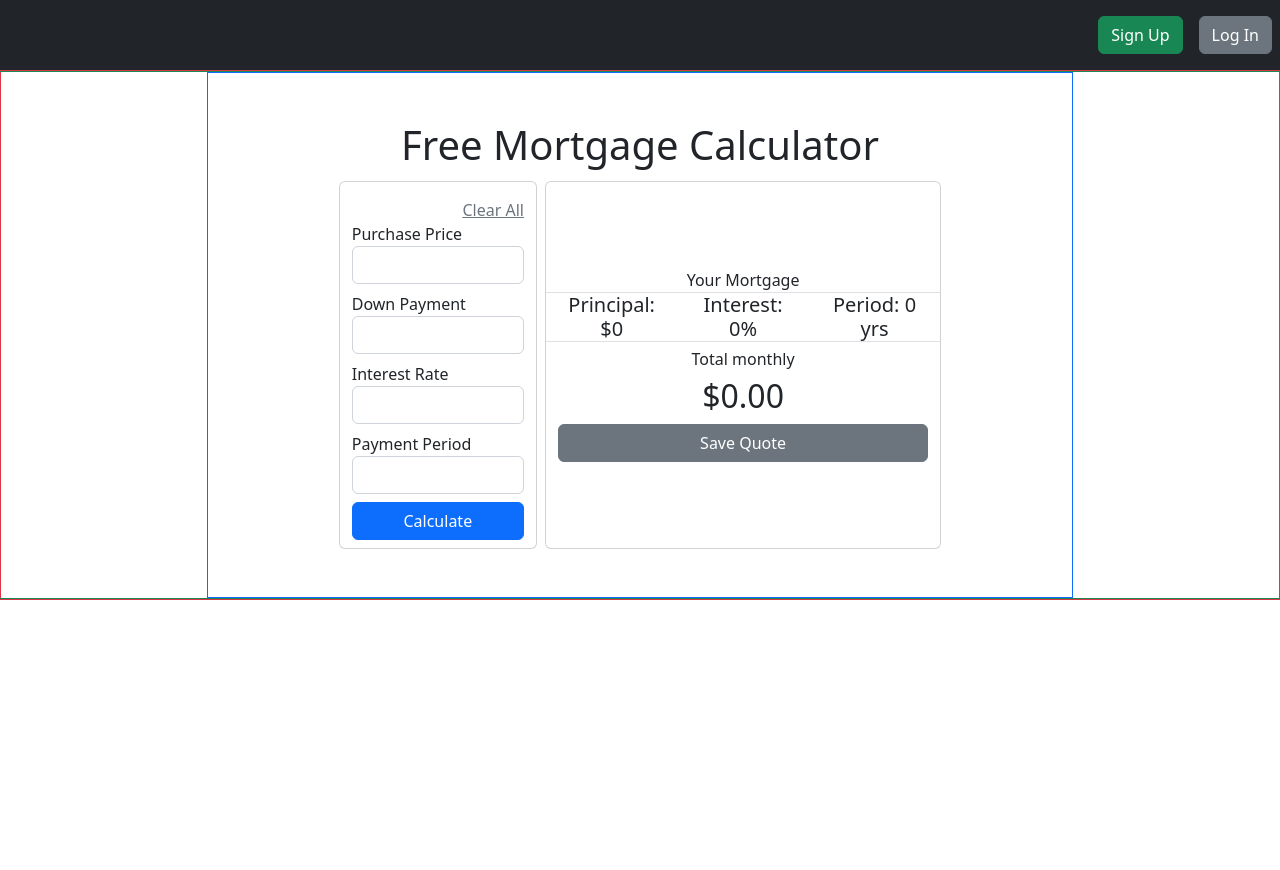
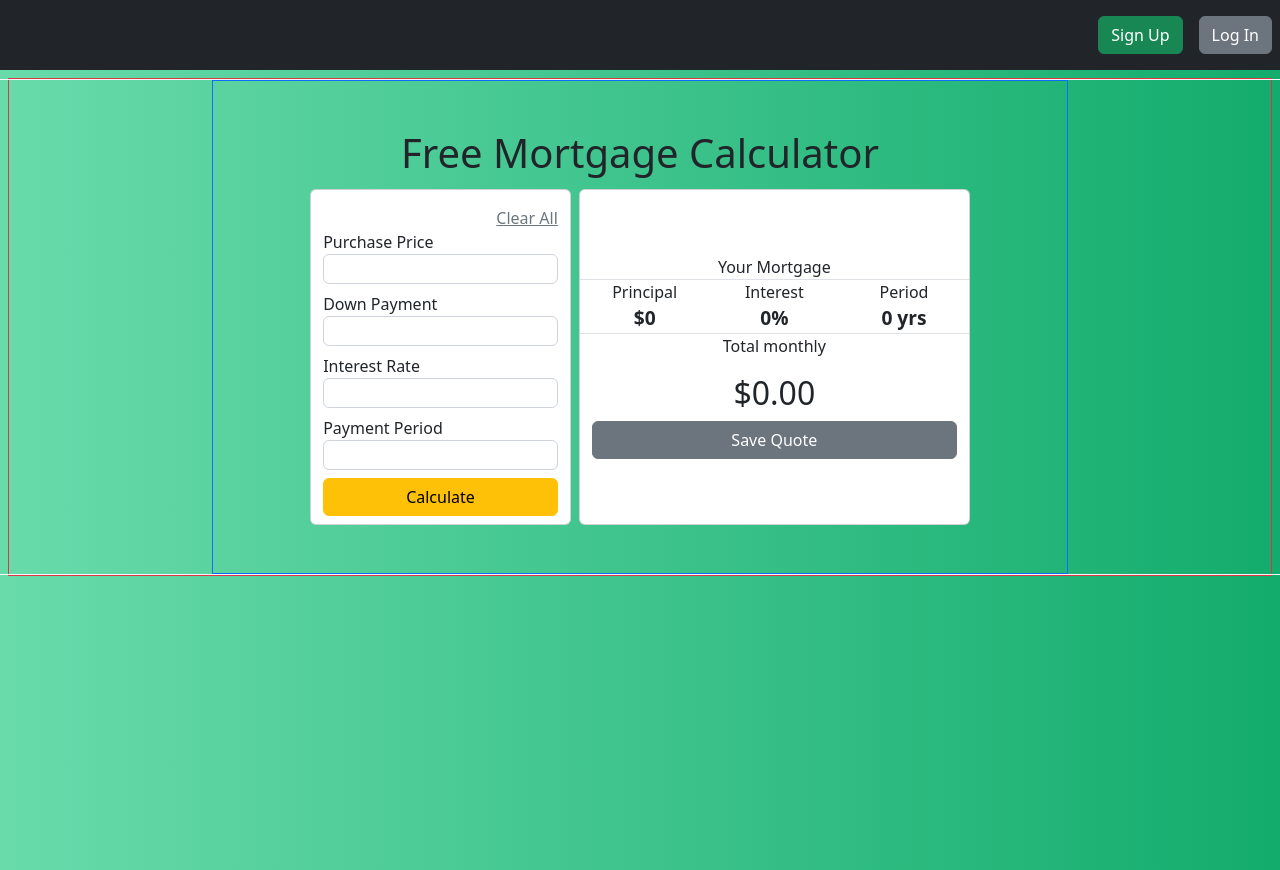
Before and after one commit to BahamaDev/mortgage-calc-app, a React (Create React App) app: page / in a window 1280 px wide. Before the commit the page ends 800 px from the top, so only its background shows below. Built offline with nearby package versions, Linux system fonts and the light colour scheme; no server answers.

Commit message:
Commas added to numbers. Output section reformatted.

```diff
--- a/src/App.jsx
+++ b/src/App.jsx
@@ -80,15 +80,19 @@ function App() {
     const monthlyPayments =
       Math.round(p * (r * Math.pow(r + 1, n))) / (Math.pow(r + 1, n) - 1);
     // console.log(p, r, n, monthlyPayments);
-    const finalMonthly = monthlyPayments / 12 || 0;
+    const finalMonthly = (monthlyPayments / 12 || 0).toLocaleString("en-US", {
+      minimumFractionDigits: 2,
+      maximumFractionDigits: 2,
+    });
+
     // console.log(finalMonthly.toFixed(2));
     const answer = {
       purchasePrice,
       downPayment,
       interestRate,
-      principal: p,
+      principal: p.toLocaleString("en-US"),
       period: paymentPeriod,
-      monthly: finalMonthly.toFixed(2),
+      monthly: finalMonthly,
     };
     if (purchasePrice == 0) {
       alert("Set Purchase Price");
@@ -318,6 +322,16 @@ function App() {
     }
   };
 
+  const changeNumber = () => {
+    const number = (data && data.principal) || 0;
+    console.log(typeof number);
+    const convert = number.toLocaleString("en-US");
+    console.log(convert);
+    console.log("changeNumberfired");
+  };
+
+  changeNumber();
+
   return (
     <>
       <NavBar
@@ -328,15 +342,8 @@ function App() {
         setShowLogIn={setShowLogIn}
         showLogIn={showLogIn}
       />
-
-      {/* <Register
-        setRegisterPassword={setRegisterPassword}
-        setRegisterEmail={setRegisterEmail}
-        register={register}
-        registerEmail={registerEmail}
-        registerPassword={registerPassword}
-      /> */}
-
+      <div className="container-fluid main-wrapper p-2">
+        {" "}
         <Routes>
           <Route element={<ProtectedRoutes auth={auth} user={user} />}>
             <Route
@@ -395,7 +402,6 @@ function App() {
             }
           />
         </Routes>
-
         <div>
           {" "}
           {user && (
@@ -406,6 +412,8 @@ function App() {
             />
           )}
         </div>
+      </div>
+
       {/* Only shows if there is a logged in user. */}
     </>
   );
--- a/src/components/Login.jsx
+++ b/src/components/Login.jsx
@@ -43,7 +43,7 @@ const Login = ({
                 }}
                 required
               />
-              <button className="btn btn-primary" onClick={login}>
+              <button className="btn btn-outline-secondary " onClick={login}>
                 Login
               </button>
             </div>
--- a/src/components/Main.jsx
+++ b/src/components/Main.jsx
@@ -27,12 +27,14 @@ const Main = ({
     !user && setShowLogIn(true);
   });
 
+  console.log("data to main", data);
+
   return (
     <>
       {/* <Register /> */}
-      <div className="container-md-10  main mx-auto page-container border border-danger ">
+      <div className="container-md-10 main mx-auto page-container border border-danger ">
         {" "}
-        <div className="row main-row border border-success">
+        <div className="row main-row border border-light">
           {/* Middle Column / Main Content */}
           {/* Middle Column / Main Content */}
           <div className="col-md-8  mx-auto border border-primary">
@@ -40,7 +42,7 @@ const Main = ({
             <div className="container pt-5 pb-5 ">
               <header className="row  pb-3 pb-sm-1">
                 <div className="col text-center mx-auto ">
-                  <p className="h1">Free Mortgage Calculator</p>
+                  <p className="h1 ">Free Mortgage Calculator</p>
                 </div>
               </header>
 
@@ -51,7 +53,7 @@ const Main = ({
                   {" "}
                   {/* For Input Section */}
                   {/* For Input Section */}
-                  <div className="col-md-3 col-8 card text-center text-md-start pt-3">
+                  <div className="col-md-4 col-8 card text-center text-md-start pt-3">
                     <div className="row text-end text-sm">
                       <a
                         className="text-muted"
@@ -61,7 +63,9 @@ const Main = ({
                         Clear All
                       </a>
                     </div>{" "}
-                    <label htmlFor="purchase-price">Purchase Price</label>
+                    <label htmlFor="purchase-price" className="section-header">
+                      Purchase Price
+                    </label>
                     <input
                       className="form-control mb-2"
                       type="number"
@@ -70,7 +74,9 @@ const Main = ({
                       onChange={(e) => handlePurchaseChange(e)}
                       required
                     />
-                    <label htmlFor="down-payment">Down Payment</label>
+                    <label htmlFor="down-payment" className="section-header">
+                      Down Payment
+                    </label>
                     <input
                       type="text"
                       className="form-control mb-2 "
@@ -79,7 +85,9 @@ const Main = ({
                       onChange={(e) => handleDownPaymentChange(e)}
                       required
                     />
-                    <label htmlFor="interest-rate">Interest Rate</label>
+                    <label htmlFor="interest-rate" className="section-header">
+                      Interest Rate
+                    </label>
                     <input
                       type="text"
                       className="form-control mb-2"
@@ -88,7 +96,9 @@ const Main = ({
                       onChange={(e) => handleInterestChange(e)}
                       required
                     />
-                    <label htmlFor="payment-period">Payment Period</label>
+                    <label htmlFor="payment-period" className="section-header">
+                      Payment Period
+                    </label>
                     <input
                       type="text"
                       className="form-control mb-2"
@@ -98,7 +108,7 @@ const Main = ({
                       required
                     />
                     <button
-                      className="btn btn-primary mb-2"
+                      className="btn btn-warning mb-2"
                       type="submit"
                       onClick={getMortgage}
                     >
@@ -110,18 +120,35 @@ const Main = ({
                   <div className="col-md-6 col-8 justify-content-center card">
                     <div className="row mx-auto text-center">Your Mortgage</div>
                     <div className="row mtg-data border-top text-center">
-                      <div className="col-md-4 border-bottom h5">
-                        Principal: ${data.principal || 0}
+                      <div className="col-md-4 border-bottom">
+                        <div className="section-header text-nowrap">
+                          Principal
+                        </div>
+                        <div className="section-info text-truncate">
+                          ${data.principal || 0}
+                        </div>
                       </div>
-                      <div className="col-md-4 col-sm-6 border-bottom h5">
-                        Interest: {data.interestRate || 0}%
+
+                      <div className="col-md-4 col-sm-6 border-bottom">
+                        <div className="section-header text-nowrap">
+                          Interest
+                        </div>
+                        <div className="section-info">
+                          {data.interestRate || 0}%
+                        </div>
                       </div>
-                      <div className="col-md-4 col-sm-6 border-bottom h5">
-                        Period: {data.period || 0} yrs{" "}
+
+                      <div className="col-md-4 col-sm-6 border-bottom">
+                        <div className="section-header text-nowrap">Period</div>
+                        <div className="section-info">
+                          {data.period || 0} yrs{" "}
+                        </div>
                       </div>
                     </div>
                     <div className="">
-                      <p className=" h6 text-center">Total monthly</p>
+                      <p className="text-center section-header">
+                        Total monthly
+                      </p>
                       <p className="h2 text-center">
                         ${data.monthly || "0.00"}{" "}
                       </p>
--- a/src/components/NavBar.jsx
+++ b/src/components/NavBar.jsx
@@ -19,7 +19,7 @@ const NavBar = ({
   return (
     <>
       <div>
-        <nav className="navbar navbar-dark bg-dark">
+        <nav className="navbar navbar-dark bg-dark that-navbar">
           <h4 className="text-white m-2">{user?.email}</h4>
           {/* <a className="navbar-brand" href="">
               <img src="/" width="30" height="30" alt="" />
--- a/src/index.css
+++ b/src/index.css
@@ -1,7 +1,31 @@
+:root {
+
+    --gold-grad: linear-gradient(to right, rgb(105, 219, 171) 0%, #13ac6d 100%)
+}
+
+
 body {
 
     overflow-y: scroll;
+
 }
+
+
+
+
+
+.main-wrapper {
+    height: 100vh;
+    background-image: var(--gold-grad);
+    background-color: #bbbbbb
+}
+
+input {
+    height: 30px
+}
+
+
+.that-navbar {}
 
 .icon {
     color: lightgray
@@ -58,3 +82,17 @@ body {
     align-self: center;
 
 }
+
+
+.section-header {
+font-weight: 200;
+
+}
+
+
+
+
+.section-info {
+    font-size: clamp(1rem, 1.5vw, 2.5rem);
+    font-weight: 600;
+}
```
Lines whose indentation alone changed are shown as unchanged.
